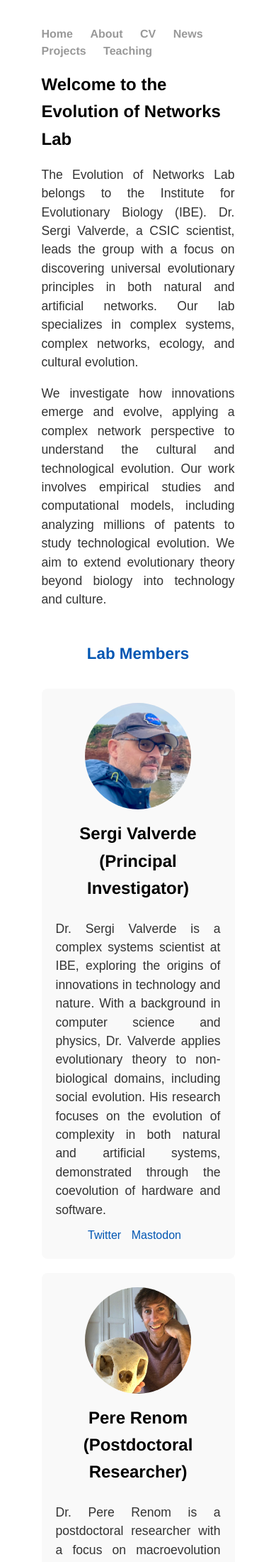
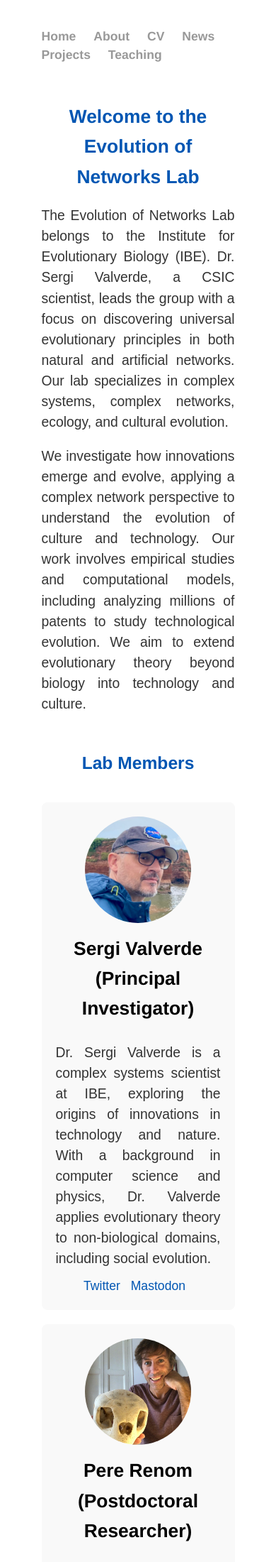
Before and after one commit to svalver/svalver.github.io, a Jekyll site: the page built from index.html, in a window 390 px wide. Shown: the top 2200 px of the page at 71% size. Built offline with Jekyll 4.4.1, drawn with Linux system fonts in a browser that asks for light colours; some of the changed text lies outside the part shown.

Commit message:
main page

```diff
--- a/index.html
+++ b/index.html
@@ -11,6 +11,11 @@
     max-width: 1100px;
     padding: 20px;
 }
+h1 {
+    color: #0056b3;
+    margin-top: 2em;
+    text-align: center;
+}
 h2 {
     color: #0056b3;
     margin-top: 2em;
@@ -18,6 +23,11 @@
 }
 p {
     text-align: justify;
+}
+@media (max-width: 768px) {
+    body {
+        font-size: 1.1em; /* Larger font size for mobile */
+    }
 }
 
 /* Main Grid for Members */
@@ -62,10 +72,17 @@
     text-decoration: underline;
 }
 
+/* Adjust grid layout for mobile devices */
+@media (max-width: 768px) {
+    .members-grid {
+        grid-template-columns: 1fr; /* Make the grid 1 column on mobile */
+    }
+}
+
 /* Grid for Recent Articles */
 .articles-grid {
     display: grid;
-    grid-template-columns: repeat(auto-fill, minmax(300px, 1fr)); /* Responsive grid */
+    grid-template-columns: 1fr; /* Only one PDF per row */
     gap: 20px;
     margin-top: 2em;
 }
@@ -77,7 +94,7 @@
 }
 .article-container iframe {
     width: 100%;
-    height: 300px;
+    height: 600px; /* Increased height for better viewing */
     border: none;
     margin-bottom: 10px;
 }
@@ -88,37 +105,31 @@
     margin: 2em auto;
     max-width: 100%;
 }
-@media (max-width: 768px) {
-    .members-grid, .articles-grid {
-        grid-template-columns: 1fr;
-    }
-}
 </style>
 
 <div class="main">
 
     <!-- Lab Header and Overview -->
     <h1>Welcome to the Evolution of Networks Lab</h1>
-
     <p>
         The Evolution of Networks Lab belongs to the Institute for Evolutionary Biology (IBE). Dr. Sergi Valverde, a CSIC scientist, leads the group with a focus on discovering universal evolutionary principles in both natural and artificial networks. Our lab specializes in complex systems, complex networks, ecology, and cultural evolution.
     </p>
 
     <p>
-        We investigate how innovations emerge and evolve, applying a complex network perspective to understand the cultural and technological evolution. Our work involves empirical studies and computational models, including analyzing millions of patents to study technological evolution. We aim to extend evolutionary theory beyond biology into technology and culture.
+        We investigate how innovations emerge and evolve, applying a complex network perspective to understand the evolution of culture and technology. Our work involves empirical studies and computational models, including analyzing millions of patents to study technological evolution. We aim to extend evolutionary theory beyond biology into technology and culture.
     </p>
 
     <h2>Lab Members</h2>
 
-    <!-- Members Grid (same as previous) -->
+    <!-- Members Grid -->
     <div class="members-grid">
-        <!-- Repeat this block for each member -->
+        <!-- Member 1 -->
         <div class="member-container">
             <img src="images/sergi_web.jpg" alt="Photo of Sergi Valverde" class="member-photo">
             <div class="member-info">
                 <h3>Sergi Valverde (Principal Investigator)</h3>
                 <p>
-                    Dr. Sergi Valverde is a complex systems scientist at IBE, exploring the origins of innovations in technology and nature. With a background in computer science and physics, Dr. Valverde applies evolutionary theory to non-biological domains, including social evolution. His research focuses on the evolution of complexity in both natural and artificial systems, demonstrated through the coevolution of hardware and software.
+                    Dr. Sergi Valverde is a complex systems scientist at IBE, exploring the origins of innovations in technology and nature. With a background in computer science and physics, Dr. Valverde applies evolutionary theory to non-biological domains, including social evolution.
                 </p>
                 <div class="social-links">
                     <a href="https://twitter.com/svalver">Twitter</a>
@@ -126,7 +137,7 @@
                 </div>
             </div>
         </div>
-        <!-- Additional members here -->
+        <!-- Additional members... -->
 
          <!-- Member 2 -->
         <div class="member-container">
@@ -136,9 +147,8 @@
                 <p>
                     Dr. Pere Renom is a postdoctoral researcher with a focus on macroevolution and science communication. He holds a PhD in Biomedicine and has published widely in both academic and public domains. Renom combines his experience in biology, philosophy, and paleogenomics with a career in science reporting.
 
-                    "Is the tape of life replayable or not?" This question drives his research pursuits.
+                    "Is the tape of life replayable or not?" That is the question he would like to solve.
                 </p>
-                <p>"Is the tape of life replayable or not?" This question drives his research pursuits.</p>
                 <div class="social-links">
                     <a href="https://www.pererenom.com/?lang=en">Website</a>
                 </div>
@@ -172,7 +180,7 @@
             <div class="member-info">
                 <h3>Blai Vidiella (Postdoctoral Researcher)</h3>
                 <p>
-                    Dr. Blai Vidiella collaborates on the MPA4sustainability project, designing systems to prevent ecological collapse. His interdisciplinary approach draws from ecology, synthetic biology, computer science, and mathematical modeling to understand and mitigate human impact on endangered ecosystems. His work explores the potential of terraforming as a means to sustain Earth.
+                    Dr. Blai Vidiella works on the MPA4sustainability Biodiversa project, focusing on preventing ecological collapse by designing and simulating engineered systems. His work combines ecology, synthetic biology, and mathematical modeling.
                 </p>
                 <div class="social-links">
                     <a href="https://twitter.com/BlaiVidiella">Twitter</a>
@@ -180,8 +188,10 @@
                 </div>
             </div>
         </div>
-        <!-- Add more external members here -->
+        <!-- More external members... -->
     </div>
+
+
 
     <!-- Latest Articles with PDF embedding -->
     <h2>Latest Articles</h2>
```
Also changed, not shown: other parts of index.html (+1 -6 lines), 1 other file. Lines whose indentation alone changed are shown as unchanged.
